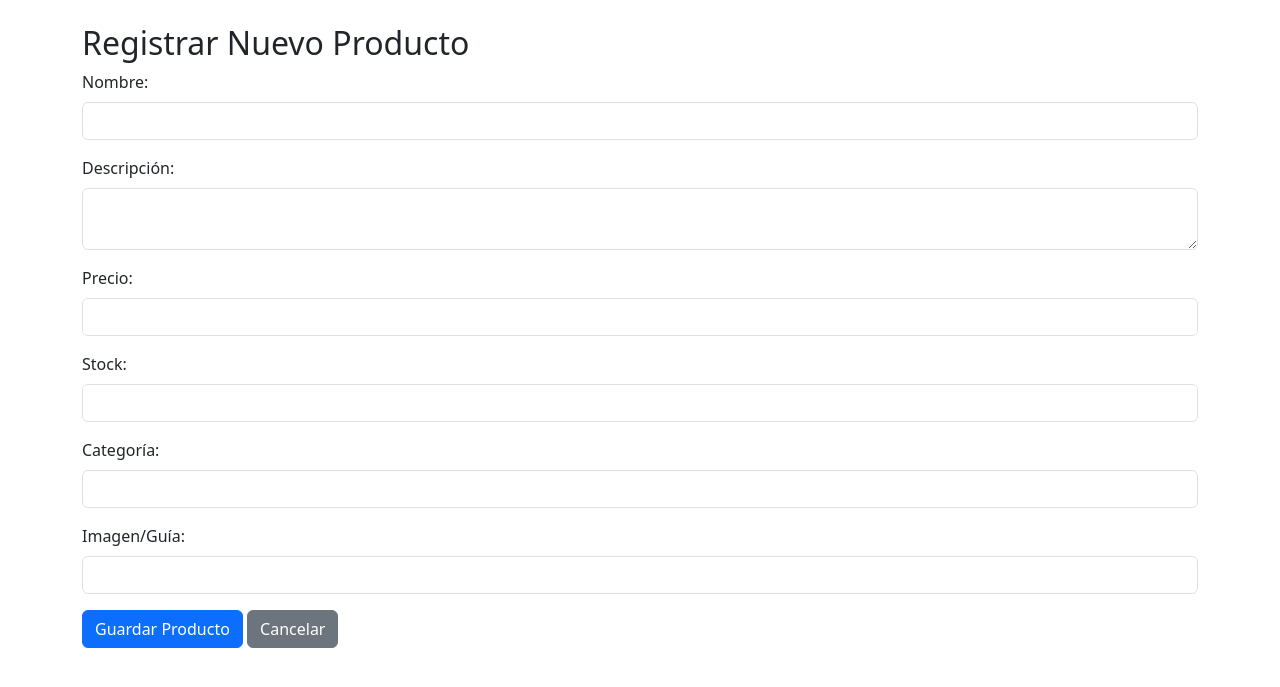
After one commit to jlealnieto/U-Central-App-Comercio, a Flask app: page /registrar_producto in a window 1280 px wide. The commit adds this page. Shown: the top 687 px of the page. Run offline with Flask 3, Linux system fonts and the light colour scheme; some libraries are stand-ins or nearby versions.

Commit message:
Producto

```diff
--- a/app.py
+++ b/app.py
@@ -1,8 +1,9 @@
 # app.py
 from flask import Flask, render_template
 from extensions import db
-from models import Clientes
+from models import Clientes, Producto
 from routes.cliente import init_app as init_cliente
+from routes.productos import init_app as init_producto
 
 app = Flask(__name__)
 app.config['SQLALCHEMY_DATABASE_URI'] = "postgresql://proyfinal_progcert_user:5jNcji4EdNgyWkNHj2AGRtMQvpXXH6DS@dpg-d1s3132dbo4c73buesn0-a.oregon-postgres.render.com/proyfinal_progcert"
@@ -13,6 +14,7 @@ db.init_app(app)
 
 # Registrar Blueprints
 init_cliente(app)
+init_producto(app)
 
 @app.route('/')
 def home():
--- a/routes/productos.py
+++ b/routes/productos.py
@@ -0,0 +1,63 @@
+# routes/producto.py
+from flask import Blueprint, render_template, request, redirect, url_for
+from models import Producto, db
+
+producto_bp = Blueprint('producto', __name__)
+
+@producto_bp.route('/registrar_producto', methods=['GET', 'POST'])
+def registrar_producto():
+    if request.method == 'POST':
+        nombre = request.form['nombre']
+        descripcion = request.form.get('descripcion', '')
+        precio = request.form['precio']
+        stock = request.form['stock']
+        categoria = request.form.get('categoria', '')
+        imagen_gui = request.form.get('imagen_gui', '')
+
+        nuevo_producto = Producto(
+            nombre=nombre,
+            descripcion=descripcion,
+            precio=precio,
+            stock=stock,
+            categoria=categoria,
+            imagen_gui=imagen_gui
+        )
+
+        db.session.add(nuevo_producto)
+        db.session.commit()
+
+        return redirect(url_for('producto.lista_productos'))
+
+    return render_template('registrar_producto.html')
+
+@producto_bp.route('/productos')
+def lista_productos():
+    productos = Producto.query.all()
+    return render_template('productos.html', productos=productos)
+
+@producto_bp.route('/editar_producto/<int:id>', methods=['GET', 'POST'])
+def editar_producto(id):
+    producto = Producto.query.get_or_404(id)
+
+    if request.method == 'POST':
+        producto.nombre = request.form['nombre']
+        producto.descripcion = request.form.get('descripcion', '')
+        producto.precio = request.form['precio']
+        producto.stock = request.form['stock']
+        producto.categoria = request.form.get('categoria', '')
+        producto.imagen_gui = request.form.get('imagen_gui', '')
+
+        db.session.commit()
+        return redirect(url_for('producto.lista_productos'))
+
+    return render_template('editar_producto.html', producto=producto)
+
+@producto_bp.route('/eliminar_producto/<int:id>', methods=['POST'])
+def eliminar_producto(id):
+    producto = Producto.query.get_or_404(id)
+    db.session.delete(producto)
+    db.session.commit()
+    return redirect(url_for('producto.lista_productos'))
+
+def init_app(app):
+    app.register_blueprint(producto_bp)
--- /dev/null
+++ b/templates/registrar_producto.html
@@ -0,0 +1,45 @@
+<!DOCTYPE html>
+<html lang="es">
+<head>
+    <meta charset="UTF-8">
+    <title>Registrar Producto</title>
+    <link href="https://cdn.jsdelivr.net/npm/bootstrap @5.3.0/dist/css/bootstrap.min.css" rel="stylesheet">
+</head>
+<body class="container mt-4">
+    <h2>Registrar Nuevo Producto</h2>
+    <form method="POST" action="{{ url_for('producto.registrar_producto') }}">
+        <div class="mb-3">
+            <label for="nombre" class="form-label">Nombre:</label>
+            <input type="text" class="form-control" id="nombre" name="nombre" required>
+        </div>
+
+        <div class="mb-3">
+            <label for="descripcion" class="form-label">Descripción:</label>
+            <textarea class="form-control" id="descripcion" name="descripcion"></textarea>
+        </div>
+
+        <div class="mb-3">
+            <label for="precio" class="form-label">Precio:</label>
+            <input type="number" step="0.01" class="form-control" id="precio" name="precio" required>
+        </div>
+
+        <div class="mb-3">
+            <label for="stock" class="form-label">Stock:</label>
+            <input type="number" class="form-control" id="stock" name="stock" required>
+        </div>
+
+        <div class="mb-3">
+            <label for="categoria" class="form-label">Categoría:</label>
+            <input type="text" class="form-control" id="categoria" name="categoria">
+        </div>
+
+        <div class="mb-3">
+            <label for="imagen_gui" class="form-label">Imagen/Guía:</label>
+            <input type="text" class="form-control" id="imagen_gui" name="imagen_gui">
+        </div>
+
+        <button type="submit" class="btn btn-primary">Guardar Producto</button>
+        <a href="{{ url_for('producto.lista_productos') }}" class="btn btn-secondary">Cancelar</a>
+    </form>
+</body>
+</html>
```
Also changed, not shown: models.py (+13 -0 lines), templates/index.html (+13 -0 lines), templates/producto.html (+43 -0 lines), 1 other file.
